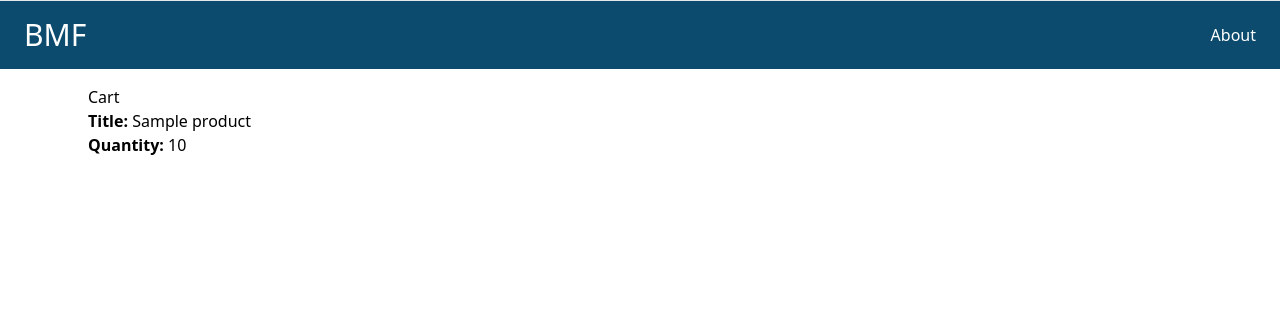
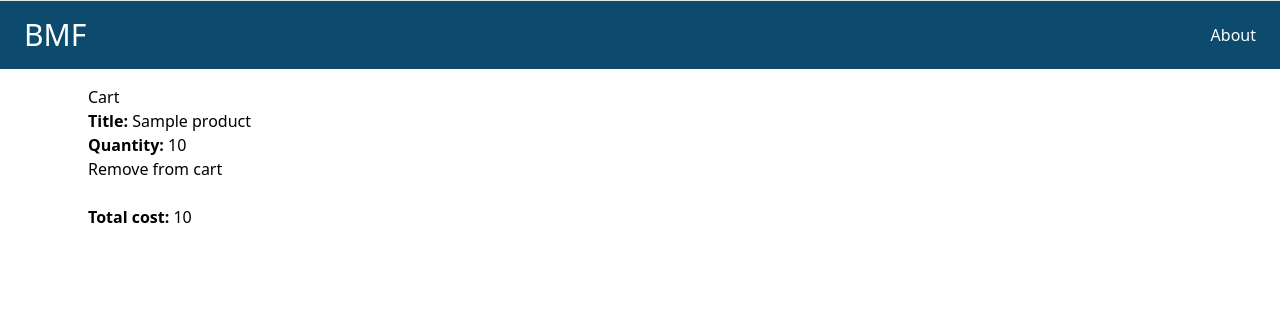
Before and after one commit to dje1066/ecommerce_uni_clothing, a Django app: template product/templates/product/cart_view.html in a window 1280 px wide. Shown: the top 329 px of the page. Run offline with Django 3.2, Linux system fonts and the light colour scheme; the template is opened without the code that fills it: most values are stand-ins (such as "Sample title", 1, 10 or a date in 2020); some libraries are stand-ins or nearby versions.

Commit message:
can remove items from cart

```diff
--- a/product/cart.py
+++ b/product/cart.py
@@ -47,6 +47,12 @@ class Cart(object):
 
         self.save()  # and redirect to front page
 
+    def remove(self, product_id):
+        if product_id in self.cart:
+            del self.cart[product_id]
+
+            self.save()
+
     def get_total_cost(self):
         for p in self.cart.keys():
             self.cart[str(p)]['product'] = Product.objects.get(pk=p)
--- a/product/templates/product/cart_view.html
+++ b/product/templates/product/cart_view.html
@@ -6,9 +6,12 @@
     <h1>Cart</h1>
 
     {% for item in cart %}
-        <p>
+        <p class="mb-6">
             <b>Title: </b>{{ item.product.title }}<br>
-            <b>Quantity: </b>{{ item.quantity }}
+            <b>Quantity: </b>{{ item.quantity }}<br>
+            <a href="{% url 'remove_from_cart' item.product.id %}">Remove from cart</a>
         </p>
     {% endfor %}
+
+    <strong>Total cost: </strong>{{ cart.get_total_cost }}
 {% endblock %}
--- a/product/urls.py
+++ b/product/urls.py
@@ -4,6 +4,7 @@ from . import views
 
 urlpatterns = [
     path('add-to-cart/<int:product_id>/', views.add_to_cart, name='add_to_cart'),
+    path('remove-from-cart/<str:product_id>', views.remove_from_cart, name='remove_from_cart'),
     path('cart/', views.cart_view, name='cart_view'),
     path('<slug:slug>/', views.product_detail, name='product_detail'),
 ]
```
Also changed, not shown: product/views.py (+8 -1 lines).
